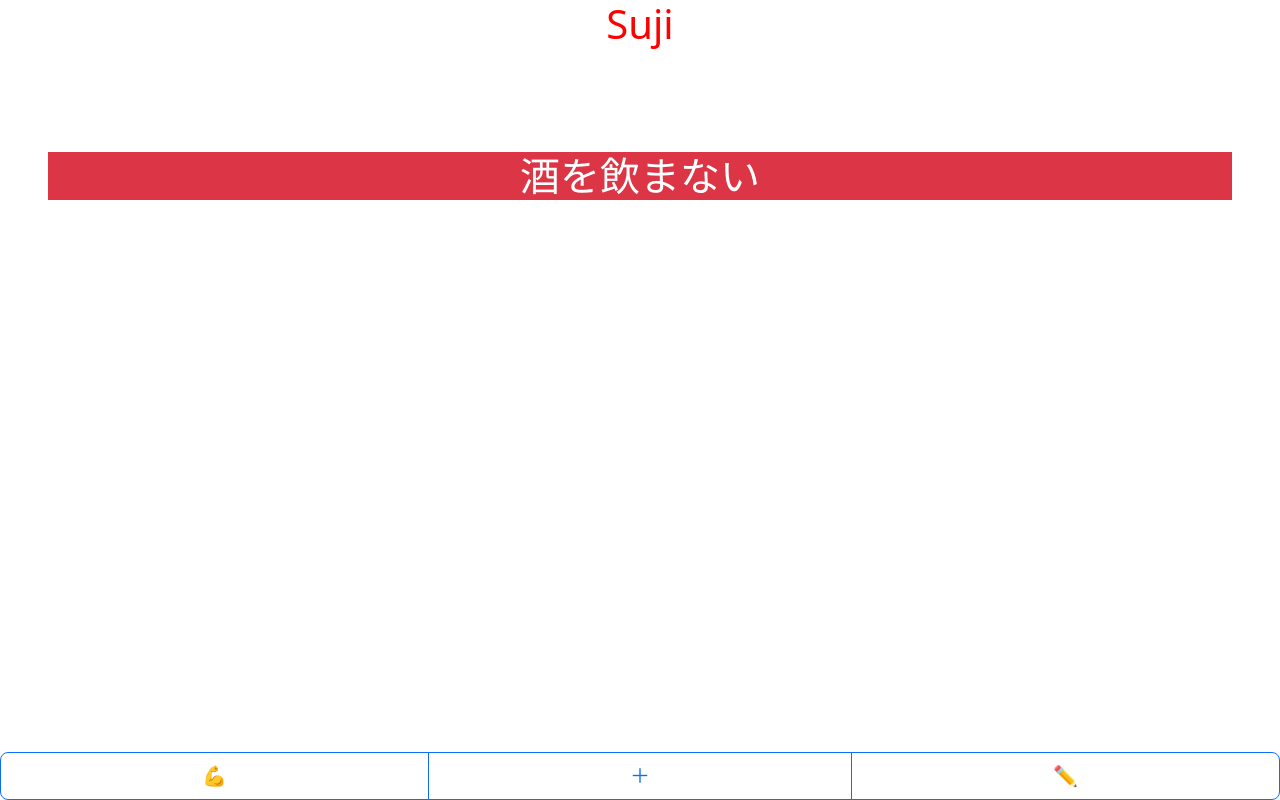
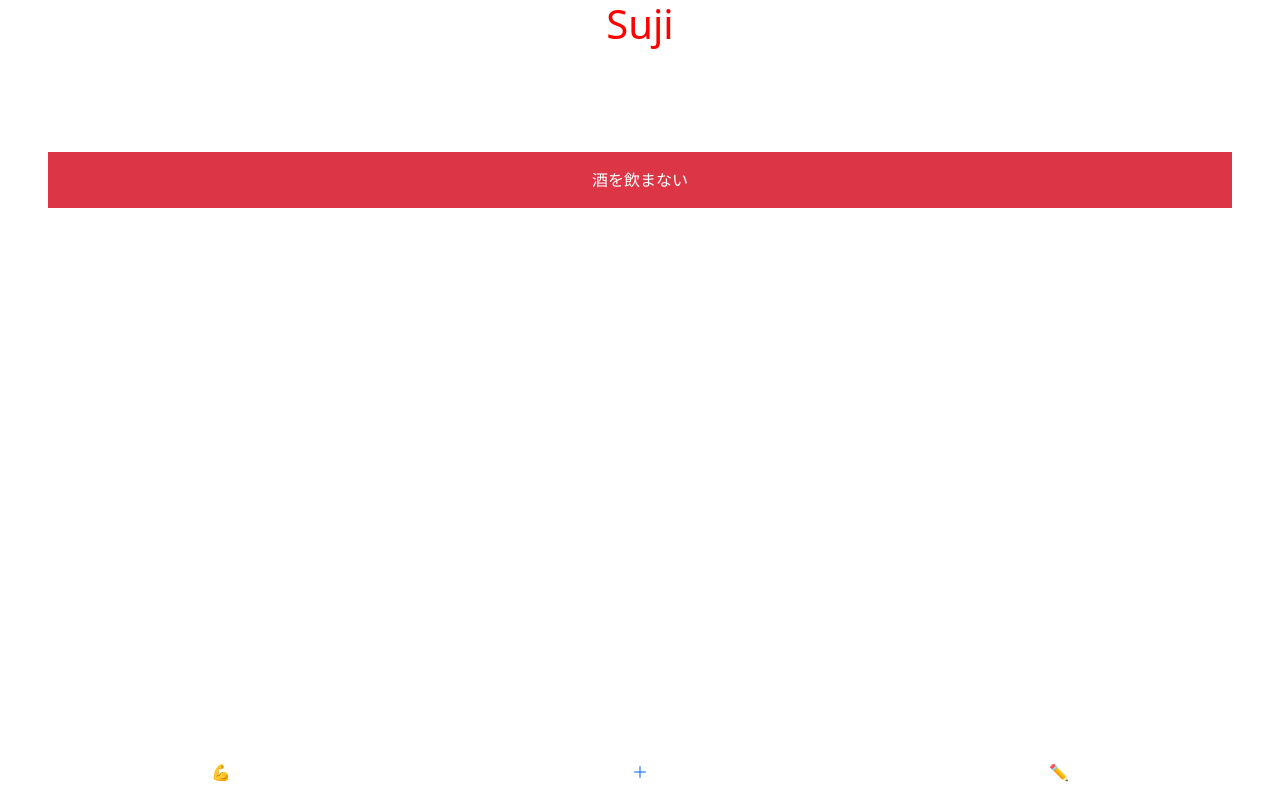
Before and after one commit to yuki-kunn/Katai-Suji, a SvelteKit app: page /suji in a window 1280 px wide. Built offline with nearby package versions, Linux system fonts and the light colour scheme.

Commit message:
/suji修正

```diff
--- a/src/routes/suji/+page.svelte
+++ b/src/routes/suji/+page.svelte
@@ -1,23 +1,32 @@
-<div class="wrapper">
+<body>
 	<h1 class="takuann">Suji</h1>
-  <div class="container-fluid p-5 my-5  text-white">
-    <h1 style="text-align: center;" class="bg-danger">酒を飲まない</h1>
+	<div class="container-fluid p-5 my-5 text-white">
+		<div class="ooter p-3 mt-2 bg-danger">酒を飲まない</div>
 	</div>
-  <div class="btn-group btn-group-lg" role="group" aria-label="Large button group">
+	<footer class="footer fixed-bottom d-flex justify-content-around align-items-center">
 		<button type="button" class="btn btn-outline-primary">💪</button>
-    <button type="button" class="btn btn-outline-primary">＋</button>
+		<button type="button" class="btn btn-outline-primary"> ＋ </button>
 		<button type="button" class="btn btn-outline-primary">✏️</button>
-  </div>
-</div>
+	</footer>
+</body>
+
 <style>
-  .takuann{
+	div {
+		text-align: center;
+	}
+	.takuann {
 		text-align: center;
 		color: red;
 	}
-  .wrapper{
-    display: grid;
-    grid-template-rows: auto 1fr auto;
-    min-height: 100svh;
+	/* フッターの設定 */
+	.footer {
+		width: 100%;
+		padding: 10px;
 	}
 
+	/* フッターのボタンのスタイル調整 */
+	.footer button {
+		border: none;
+		background: none;
+	}
 </style>
```
Lines whose indentation alone changed are shown as unchanged.
